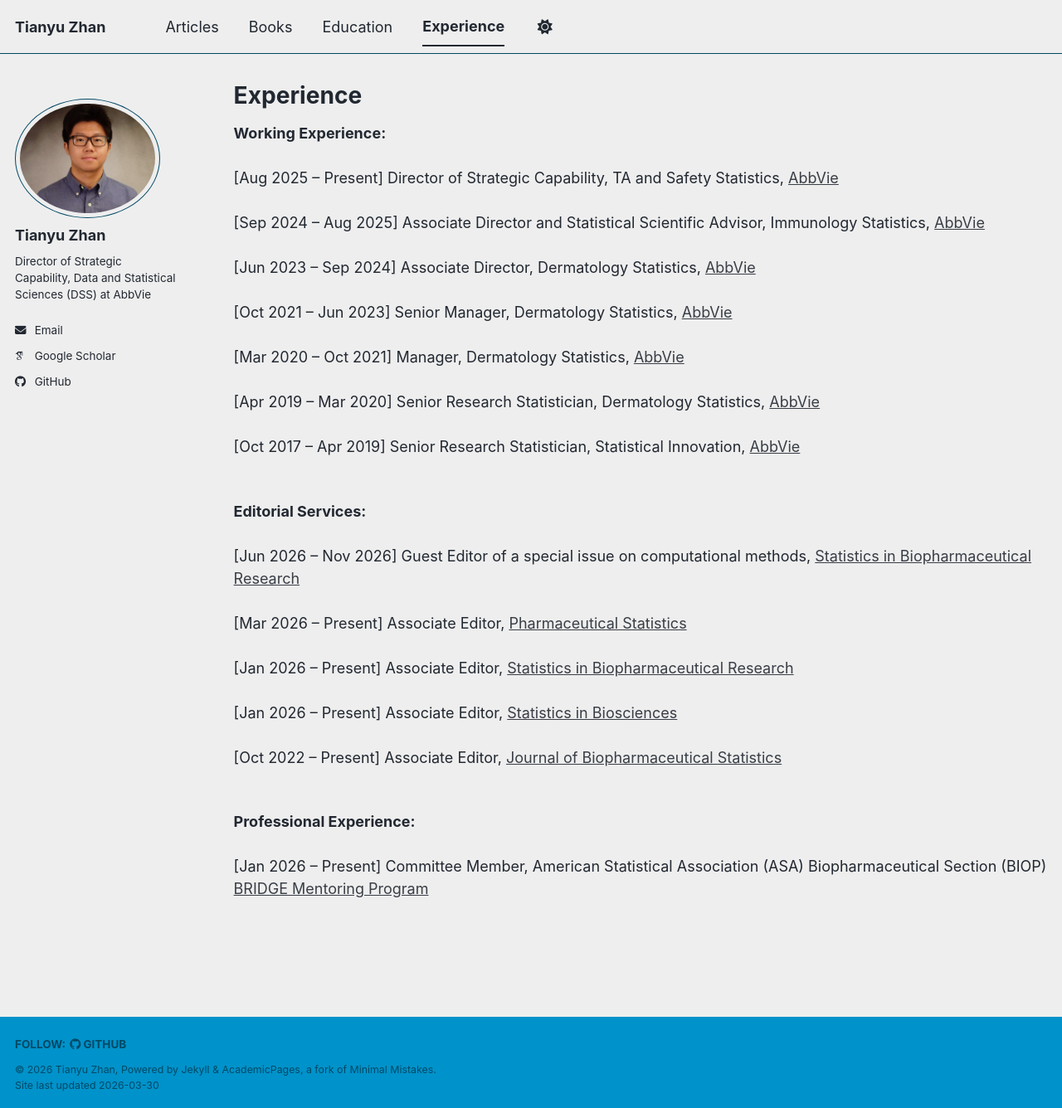
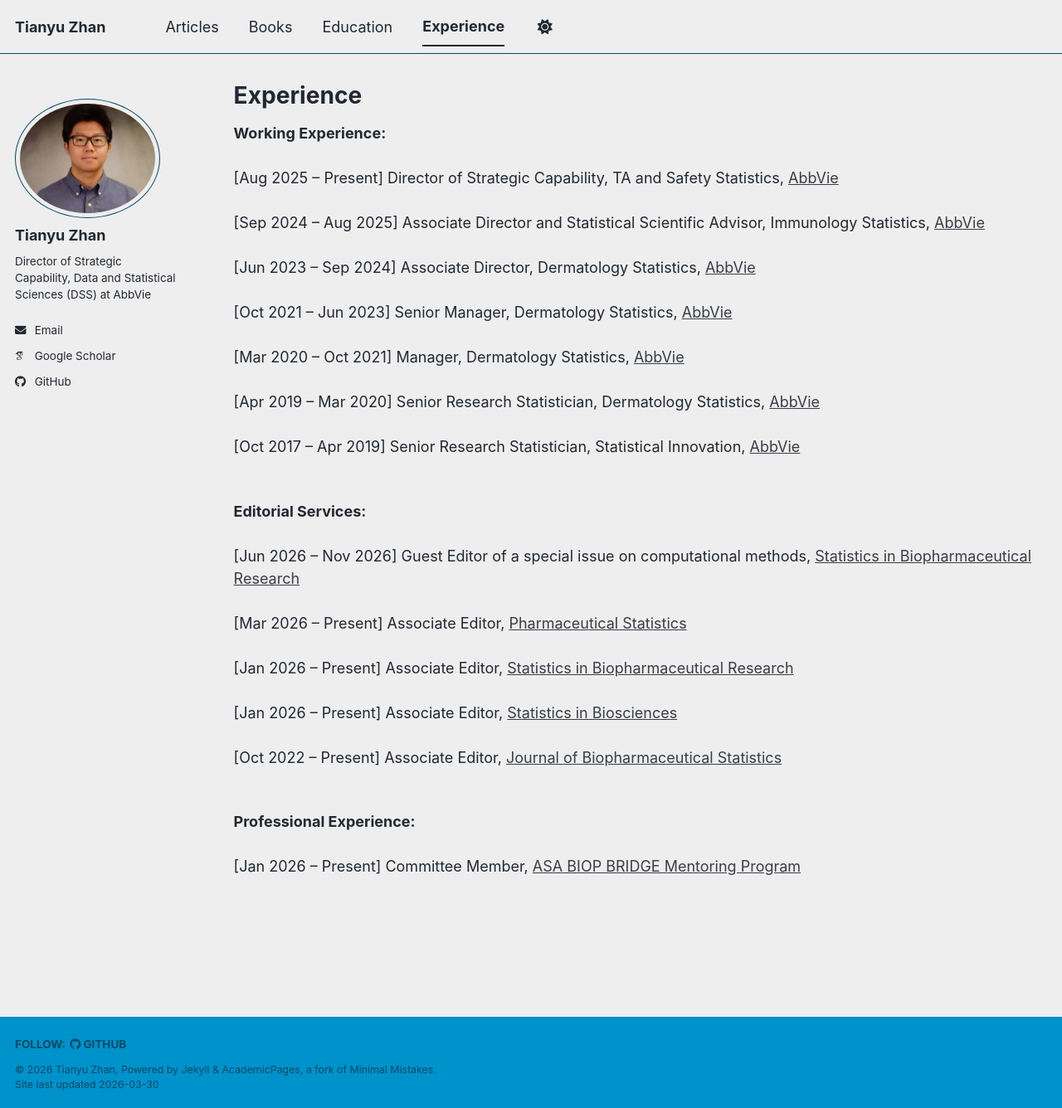
Before and after one commit to tian-yu-zhan/tian-yu-zhan.github.io, a Jekyll site: the page built from _pages/teaching.html, in a window 1280 px wide and 1336 px high. Shown: the whole window at 83% size. Built offline with Jekyll 4.4.1, drawn with Linux system fonts in a browser that asks for light colours; some web fonts are replaced; a script bundle is joined from its source files by our own code; library files that are not in the unit come from our copies.

Commit message:
Update teaching.html

```diff
--- a/_pages/teaching.html
+++ b/_pages/teaching.html
@@ -49,6 +49,6 @@
 <p><strong>Professional Experience: </strong>
 <br>
 <br>
-[Jan 2026 – Present] Committee Member, American Statistical Association (ASA) Biopharmaceutical Section (BIOP) <a href="https://bridgebiop.github.io/registration/" target="_blank">BRIDGE Mentoring Program</a>
+[Jan 2026 – Present] Committee Member, <a href="https://bridgebiop.github.io/registration/" target="_blank">ASA BIOP BRIDGE Mentoring Program</a>
   <br>
 <br>
```
